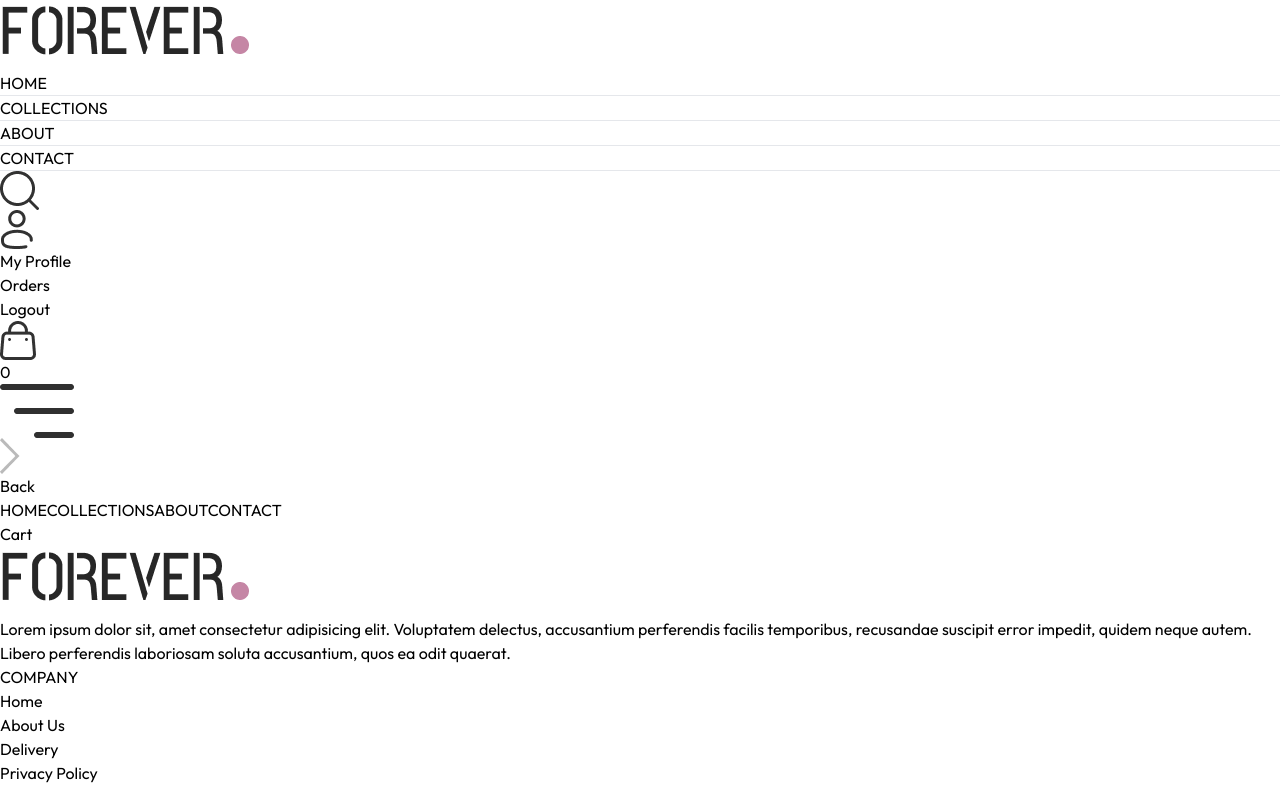
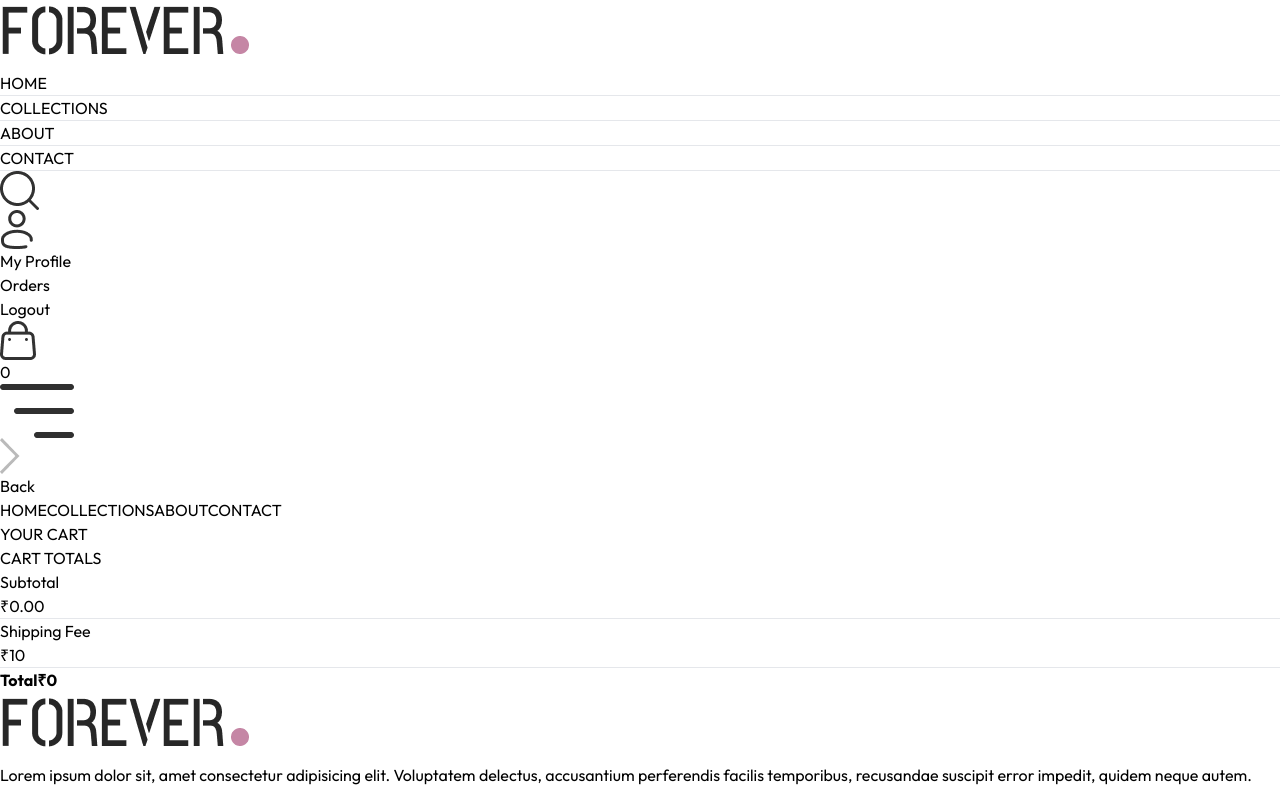
Before and after one commit to AlenChacko/E-Commerce, a React app in the folder frontend/: page /cart in a window 1280 px wide. Shown: the top 789 px of the page. Built offline with nearby package versions, Linux system fonts and the light colour scheme; the HTML template or start-up script is replaced by a standard one.

Commit message:
stuck on cart total mount at 4.10hrs

```diff
--- /dev/null
+++ b/frontend/src/components/CartTotal.jsx
@@ -0,0 +1,43 @@
+import React, { useContext } from "react";
+import { ShopContext } from "../context/ShopContext";
+import Title from "./Title";
+
+const CartTotal = () => {
+  const { currency, delivery_fee, getCartAmount } = useContext(ShopContext);
+
+  return (
+    <div className="w-full">
+      <div className="text-2xl">
+        <Title text1={"CART"} text2={"TOTALS"} />
+      </div>
+      <div className="flex flex-col gap-2 mt-2 text-sm">
+        <div className="flex justify-between ">
+          <p>Subtotal</p>
+          <p>
+            {currency}
+            {getCartAmount()}.00
+            {console.log(getCartAmount())}
+          </p>
+        </div>
+        <hr />
+        <div className="flex justify-between ">
+          <p>Shipping Fee</p>
+          <p>
+            {currency}
+            {delivery_fee}
+          </p>
+        </div>
+        <hr />
+        <div className="flex justify-between ">
+          <b>Total</b>
+          <b>
+            {currency}
+            {getCartAmount() === 0 ? 0 : getCartAmount() + delivery_fee}
+          </b>
+        </div>
+      </div>
+    </div>
+  );
+};
+
+export default CartTotal;
--- a/frontend/src/context/ShopContext.jsx
+++ b/frontend/src/context/ShopContext.jsx
@@ -32,19 +32,38 @@
 
   const getCartCount = () => {
     let totalCount = 0;
-  for(const items in cartItems){
-    for(const item in cartItems[items]){
+    for (const items in cartItems) {
+      for (const item in cartItems[items]) {
         try {
-        if(cartItems[items][item] > 0){
-          totalCount += cartItems[items][item]
+          if (cartItems[items][item] > 0) {
+            totalCount += cartItems[items][item];
           }
-      } catch (error) {
-
-      }
+        } catch (error) {}
       }
     }
     return totalCount;
+  };
+
+  const updateQuantity = async (itemId, size, quantity) => {
+    let cartData = structuredClone(cartItems);
+    cartData[itemId][size] = quantity;
+    setCartItems(cartData);
+  };
+
+  const getCartAmount = () => {
+    let totalAmount = 0;
+    for (const items in cartItems) {
+      let itemInfo = products.find((product) => product._id === items._id);
+      for (const item in cartItems[items]) {
+        try {
+          if (cartItems[items][item] > 0) {
+            totalAmount += itemInfo.price * cartItems[items][item];
           }
+        } catch (error) {}
+      }
+    }
+    return totalAmount;
+  };
 
   const value = {
     products,
@@ -56,7 +75,9 @@
     setShowSearch,
     cartItems,
     addToCart,
-    getCartCount
+    getCartCount,
+    updateQuantity,
+    getCartAmount,
   };
   return (
     <ShopContext.Provider value={value}>{props.children}</ShopContext.Provider>
--- a/frontend/src/pages/Cart.jsx
+++ b/frontend/src/pages/Cart.jsx
@@ -1,7 +1,103 @@
-import React from "react";
+import React, { useContext, useEffect, useState } from "react";
+import { ShopContext } from "../context/ShopContext";
+import Title from "../components/Title";
+import { assets } from "../assets/frontend_assets/assets";
+import CartTotal from '../components/CartTotal'
 
 const Cart = () => {
-  return <div>Cart</div>;
+  const { products, currency, cartItems, updateQuantity } =
+    useContext(ShopContext);
+
+  const [cartData, setCartData] = useState([]);
+
+  useEffect(() => {
+    const tempData = [];
+    for (const items in cartItems) {
+      for (const item in cartItems[items]) {
+        if (cartItems[items][item] > 0) {
+          tempData.push({
+            _id: items,
+            size: item,
+            quantity: cartItems[items][item],
+          });
+        }
+      }
+    }
+    setCartData(tempData);
+  }, [cartItems]);
+
+  return (
+    <div className="border-t pt-14">
+      <div className="text-2xl mb-3">
+        <Title text1={"YOUR"} text2={"CART"} />
+      </div>
+      <div>
+        {cartData.map((item, index) => {
+          const productData = products.find(
+            (product) => product._id === item._id
+          );
+          return (
+            <div
+              key={index}
+              className="py-4 border-t border-b text-gray-700 grid grid-cols-[4fr_0.5fr_0.5fr] sm:grid-cols-[4fr_2fr_0.5fr] items-center gap-4"
+            >
+              <div className="flex items-start gap-6">
+                <img
+                  src={productData.image[0]}
+                  alt=""
+                  className="w-16 sm:w-20"
+                />
+                <div>
+                  <p className="text-xs sm:text-lg font-medium">
+                    {productData.name}
+                  </p>
+                  <div className="flex items-center mt-2 gap-5">
+                    <p>
+                      {currency}
+                      {productData.price}
+                    </p>
+                    <p className="px-2 sm:px-3 sm:py-1 border bg-slate-50">
+                      {item.size}
+                    </p>
+                  </div>
+                </div>
+              </div>
+
+              <input
+                onChange={(e) => {
+                  e.target.value === "" || e.target.value === "0"
+                    ? null
+                    : updateQuantity(
+                        item._id,
+                        item.size,
+                        Number(e.target.value)
+                      );
+                }}
+                type="number"
+                min={1}
+                defaultValue={item.quantity}
+                className="border max-w-10 sm:max-w-20 px-1 sm:px-2 py-1"
+              />
+              <img
+                onClick={() => {
+                  updateQuantity(item._id, item.size, 0);
+                }}
+                src={assets.bin_icon}
+                alt=""
+                className="w-4 mr-4 sm:w-5 cursor-pointer"
+              />
+            </div>
+          );
+        })}
+      </div>
+      <div className="flex justify-end my-20">
+        <div className="w-full sm:w[450px]">
+          <CartTotal />
+        </div>
+
+      </div>
+    </div>
+  );
 };
 
 export default Cart;
--- a/frontend/src/pages/Product.jsx
+++ b/frontend/src/pages/Product.jsx
@@ -86,7 +86,7 @@
 
           <button
             onClick={() => {
-              addToCart(productData._id,size)
+              addToCart(productData._id, size);
             }}
             className="bg-black text-white px-8 py-3 text-sm active:bg-gray-700 "
           >
```
Also changed, not shown: frontend/src/components/Navbar.jsx (+9 -2 lines). Lines whose indentation alone changed are shown as unchanged.
